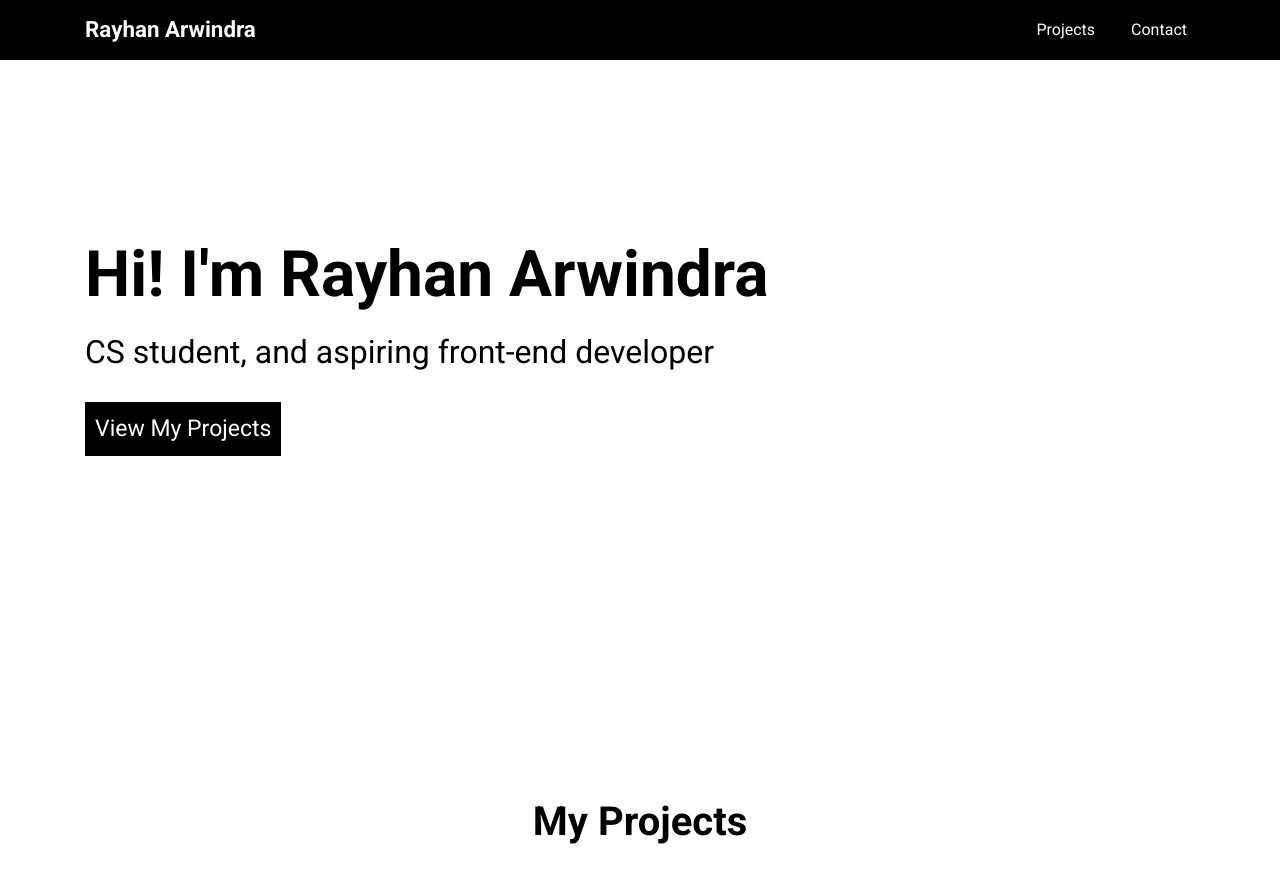
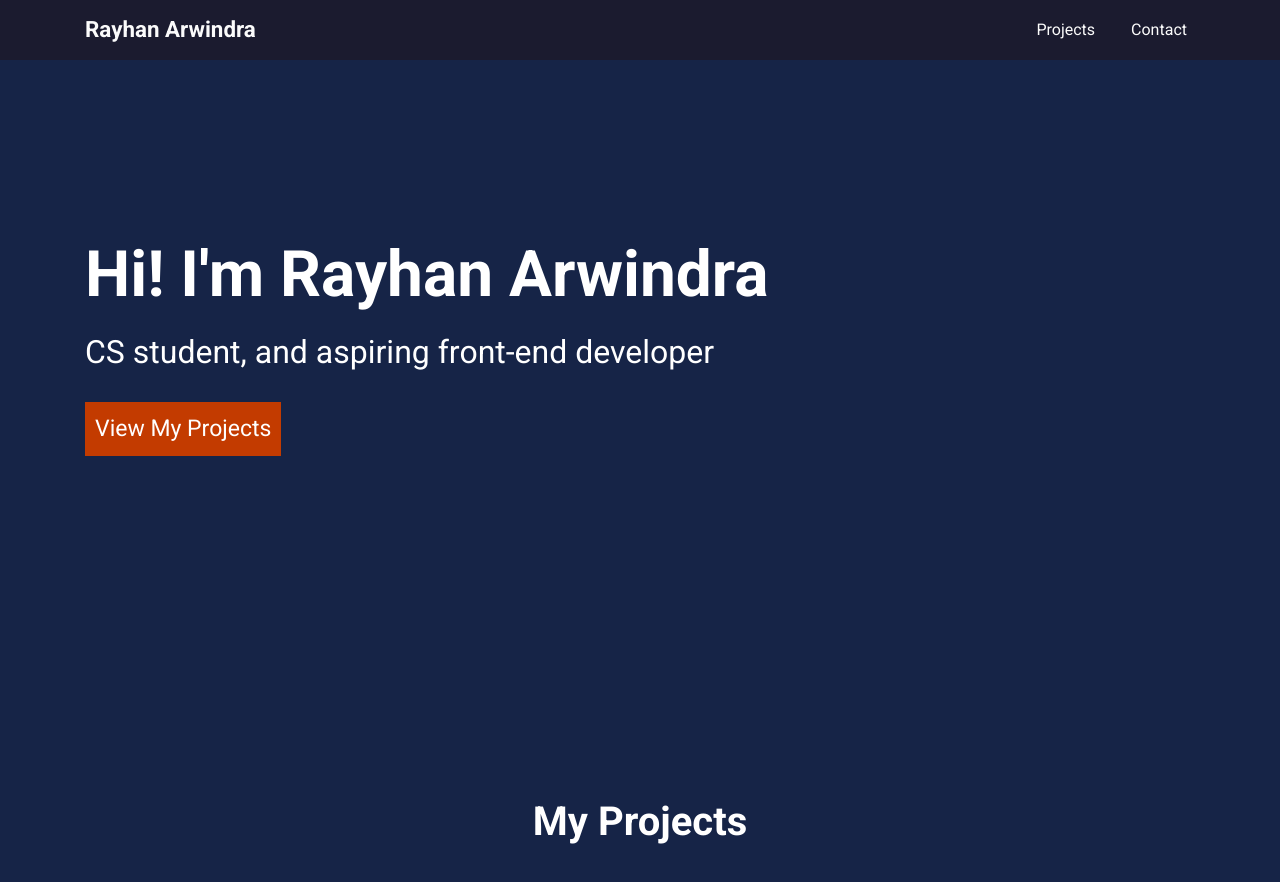
Before and after one commit to rayhanarwindra/rayhanarwindra.github.io, a plain HTML site: page index.html in a window 1280 px wide. Shown: the top 882 px of the page. Drawn offline with nearby package versions, Linux system fonts and the light colour scheme.

Commit message:
Changed coloring

```diff
--- a/style.css
+++ b/style.css
@@ -2,7 +2,7 @@ html{
     scroll-behavior: smooth;
 }
 body{
-    background: #fff;
+    background: #162447;
     font-family: 'Roboto', sans-serif !important;
     padding-top: 70px;
 }
@@ -21,14 +21,14 @@ body{
     color: white !important;
 }
 .bg-dark{
-    background: #000 !important;
+    background: #1B1B2F !important;
 }
 section{
     min-height: 91vh;
 }
 #landing{
     padding-top: 15%;
-    color: black;
+    color: white;
 }
 #landing h1{
     font-size: 4rem;
@@ -48,7 +48,7 @@ color: #FFFFFF;
 font-size: 23px;
 font-weight: 100;
 padding: 10px;
-background-color: #000000;
+background-color: #C33B00;
 text-decoration: none;
 display: inline-block;
 cursor: pointer;
@@ -56,7 +56,7 @@ text-align: center;
 }
 h1{
     font-weight: 700;
-    color: #000;
+    color: #fff;
 }
 i{
     font-size: 4rem;
```
